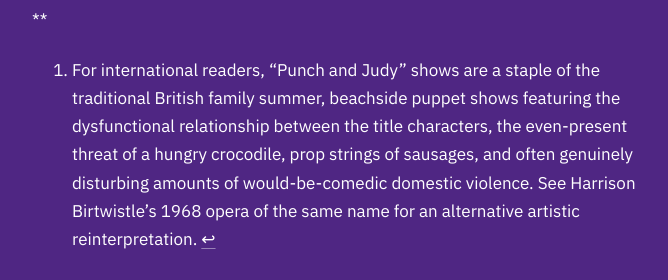
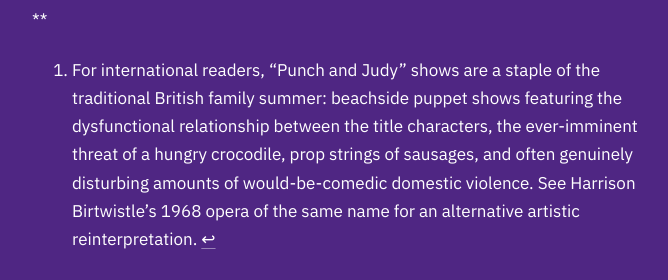
Before and after one commit to OwenThomas/personal-website, a Jekyll site: the page built from _posts/2026-09-03-HMA.md, in a window 1280 px wide and 900 px high, scrolled down 11848 px, cut to the strip 201-481 px from the top of the window. Shown: the whole strip, without its empty margins (304-972 px from the left). Built offline with Jekyll 4.4.1, drawn with Linux system fonts in a browser that asks for light colours; comment, search, counter and statistics services are not loaded.

Commit message:
Clarify description of 'Punch and Judy' shows
Reworded description of 'Punch and Judy' shows for clarity.

```diff
--- a/_posts/2026-09-03-HMA.md
+++ b/_posts/2026-09-03-HMA.md
@@ -93,6 +93,6 @@ Perhaps this is all too pessimistic: *Riddley Walker*’s internal monologue sus
 
 **
 
-[^1]: For international readers, “Punch and Judy” shows are a staple of the traditional British family summer, beachside puppet shows featuring the dysfunctional relationship between the title characters, the even-present threat of a hungry crocodile, prop strings of sausages, and often genuinely disturbing amounts of would-be-comedic domestic violence. See Harrison Birtwistle’s 1968 opera of the same name for an alternative artistic reinterpretation.
+[^1]: For international readers, “Punch and Judy” shows are a staple of the traditional British family summer: beachside puppet shows featuring the dysfunctional relationship between the title characters, the ever-imminent threat of a hungry crocodile, prop strings of sausages, and often genuinely disturbing amounts of would-be-comedic domestic violence. See Harrison Birtwistle’s 1968 opera of the same name for an alternative artistic reinterpretation.
 
 [^2]: Best read aloud for the confused reader.
```
